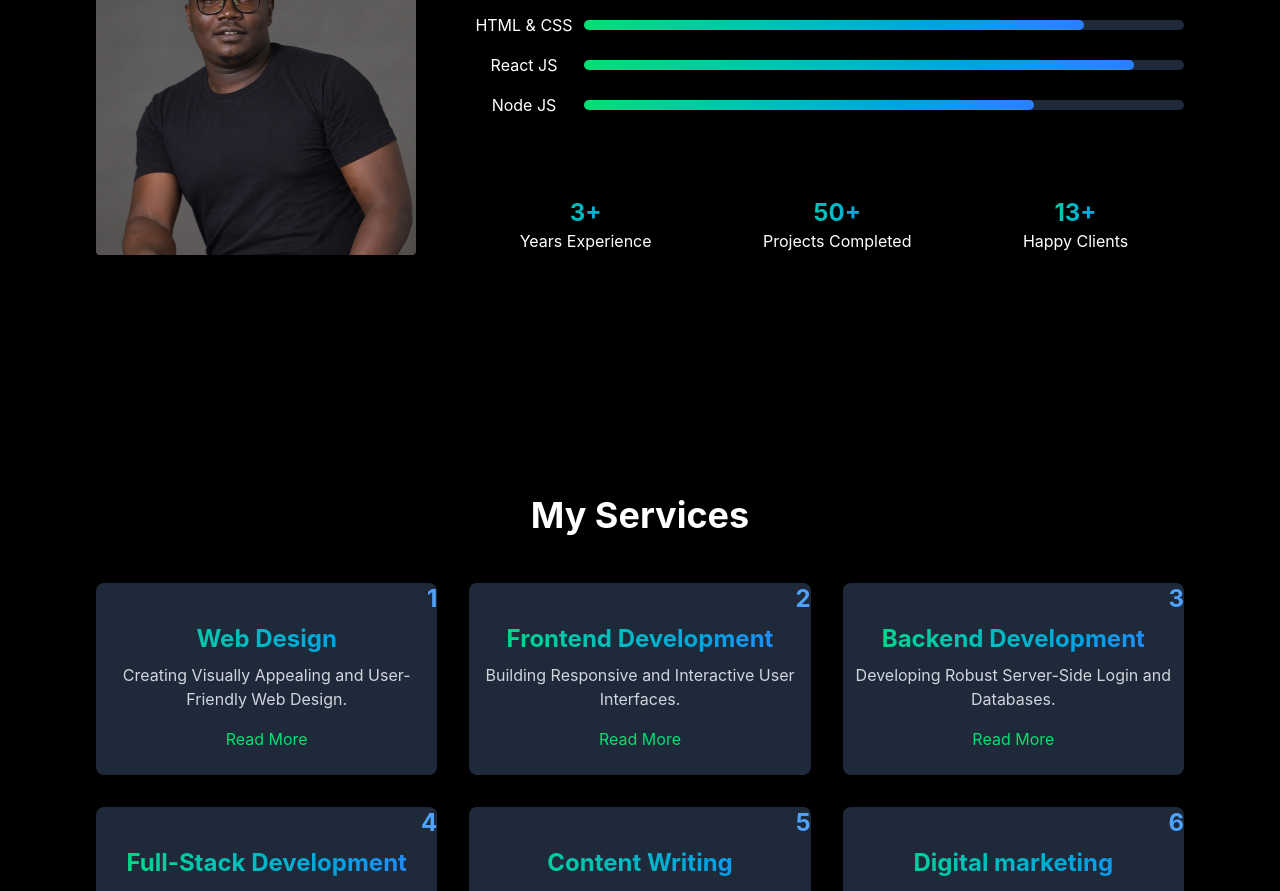
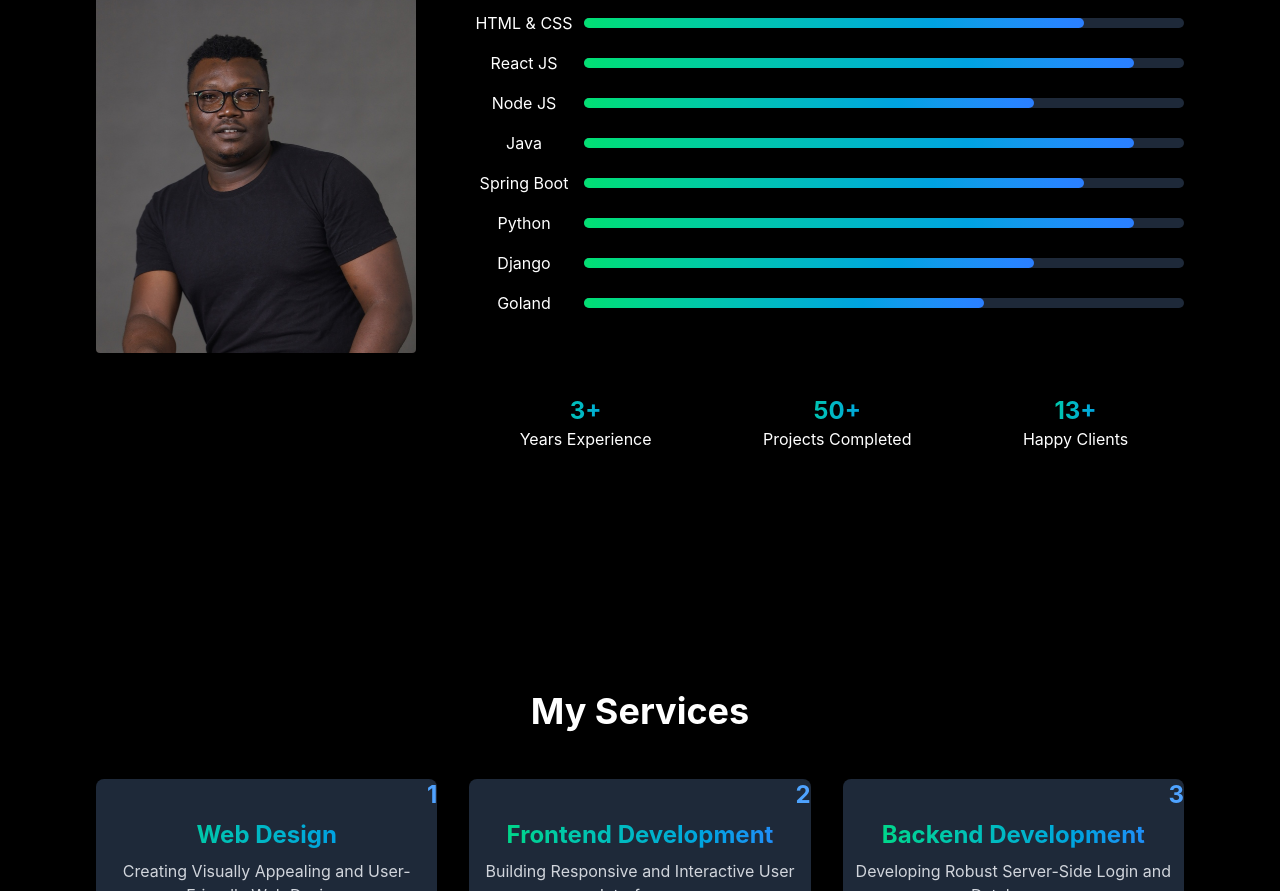
Before and after one commit to samibyrone/Portfolio_Website, a React (Vite) app: page / in a window 1280 px wide. Shown: the part 1100-1991 px from the top of the page. Built offline with nearby package versions, Linux system fonts and the light colour scheme.

Commit message:
Portfolio updated commit

```diff
--- a/src/Component/about/About.jsx
+++ b/src/Component/about/About.jsx
@@ -39,6 +39,36 @@ export const About = () => {
                     <div className='bg-gradient-to-r from-green-400 to-blue-500 h-2.5 rounded-full transform transition-transform duration-300 hover:scale-105 w-9/12'></div>
                   </div>
                 </div>
+                <div className='flex items-center'>
+                  <label htmlFor='htmlandcss' className="w-2/12">Java</label>
+                  <div className='grow bg-gray-800 rounded-full h-2.5'>
+                    <div className='bg-gradient-to-r from-green-400 to-blue-500 h-2.5 rounded-full transform transition-transform duration-300 hover:scale-105 w-11/12'></div>
+                  </div>
+                </div>
+                <div className='flex items-center'>
+                  <label htmlFor='htmlandcss' className="w-2/12">Spring Boot</label>
+                  <div className='grow bg-gray-800 rounded-full h-2.5'>
+                    <div className='bg-gradient-to-r from-green-400 to-blue-500 h-2.5 rounded-full transform transition-transform duration-300 hover:scale-105 w-10/12'></div>
+                  </div>
+                </div>
+                <div className='flex items-center'>
+                  <label htmlFor='htmlandcss' className="w-2/12">Python</label>
+                  <div className='grow bg-gray-800 rounded-full h-2.5'>
+                    <div className='bg-gradient-to-r from-green-400 to-blue-500 h-2.5 rounded-full transform transition-transform duration-300 hover:scale-105 w-11/12'></div>
+                  </div>
+                </div>
+                <div className='flex items-center'>
+                  <label htmlFor='htmlandcss' className="w-2/12">Django</label>
+                  <div className='grow bg-gray-800 rounded-full h-2.5'>
+                    <div className='bg-gradient-to-r from-green-400 to-blue-500 h-2.5 rounded-full transform transition-transform duration-300 hover:scale-105 w-9/12'></div>
+                  </div>
+                </div>
+                <div className='flex items-center'>
+                  <label htmlFor='htmlandcss' className="w-2/12">Goland</label>
+                  <div className='grow bg-gray-800 rounded-full h-2.5'>
+                    <div className='bg-gradient-to-r from-green-400 to-blue-500 h-2.5 rounded-full transform transition-transform duration-300 hover:scale-105 w-8/12'></div>
+                  </div>
+                </div>
               </div>
               <div className="mt-20 flex justify-around text-center">
                 <div>
```
